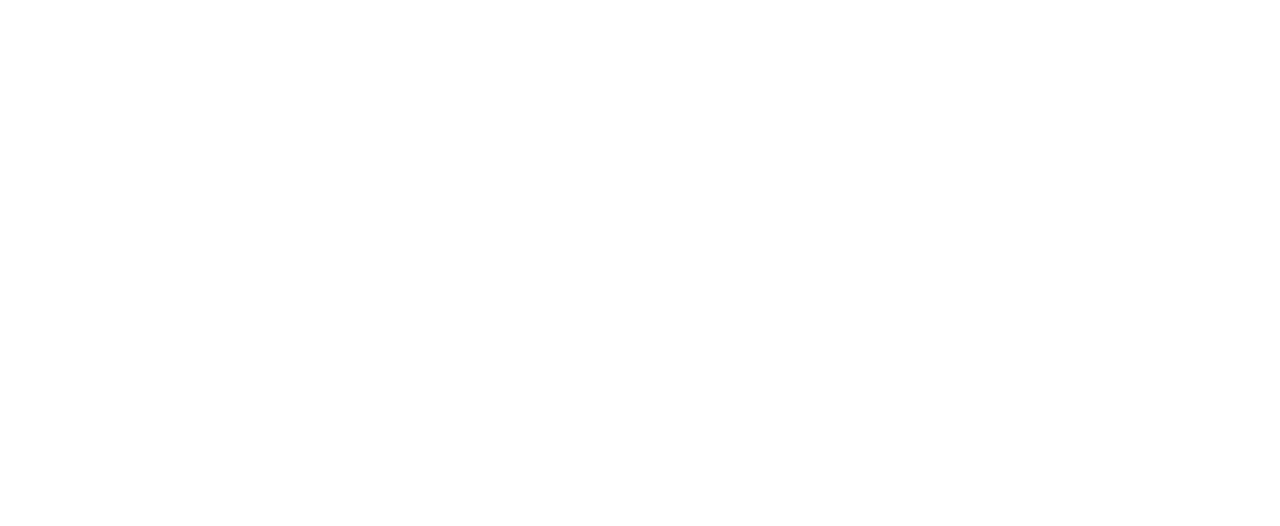
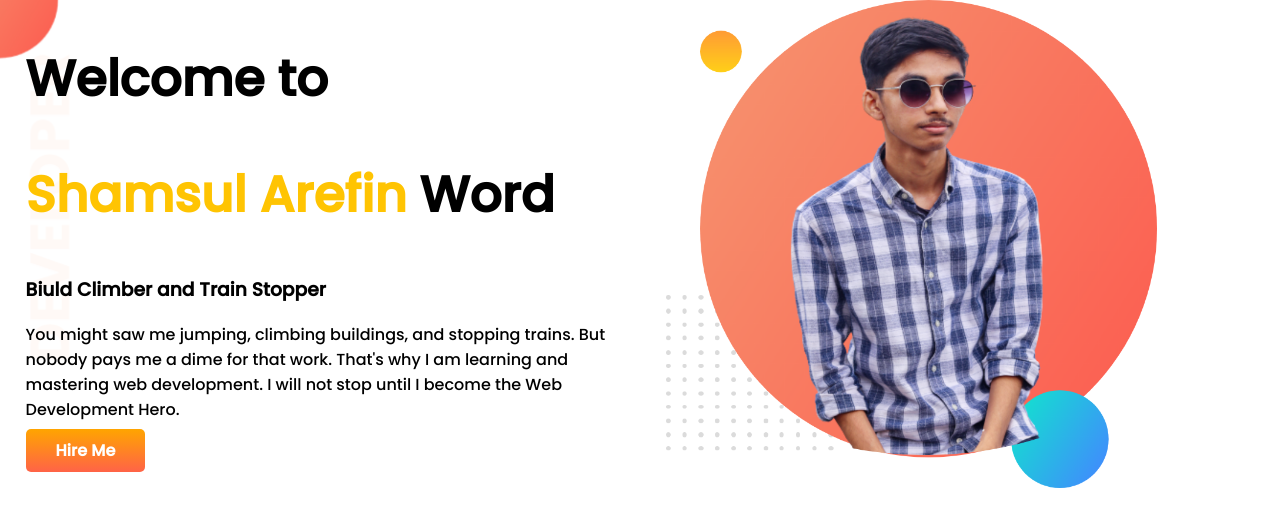
Before and after one commit to Arefin162/developer-, a plain HTML site: page index.html in a window 1280 px wide. Drawn offline with Linux system fonts and the light colour scheme.

Commit message:
top banner added

```diff
--- a/index.html
+++ b/index.html
@@ -1,13 +1,34 @@
 <!DOCTYPE html>
 <html lang="en">
+
 <head>
     <meta charset="UTF-8">
     <meta http-equiv="X-UA-Compatible" content="IE=edge">
     <meta name="viewport" content="width=device-width, initial-scale=1.0">
     <title>Shamsul Arefin</title>
+    <link rel="preconnect" href="https://fonts.googleapis.com">
+    <link rel="preconnect" href="https://fonts.gstatic.com" crossorigin>
+    <link href="https://fonts.googleapis.com/css2?family=Poppins:wght@500&display=swap" rel="stylesheet">
     <link rel="stylesheet" href="style.css">
 </head>
+
 <body>
+    <section class="jkj">
+        <div class="klk">
+            <h1>Welcome to</h1>
+            <h1><span class="lol">Shamsul Arefin</span> Word</h1>
+            <h3>Biuld Climber and Train Stopper</h3>
+            <p>You might saw me jumping, climbing buildings, and stopping trains. But nobody pays me a dime for that
+                work.
+                That's why I am learning and mastering web development. I will not stop until I become the Web
+                Development
+                Hero.</p>
+            <a class="link" target="_blank" href="https://www.facebook.com/shamsul.arefin.106902">Hire Me</a>
+        </div>
+        <div class="klk">
+            <img src="images/mypic.png" alt="">
+        </div>
+    </section>
+</body>
 
-</body>
 </html>
--- a/style.css
+++ b/style.css
@@ -0,0 +1,33 @@
+body{
+    font-family: 'Poppins', sans-serif;
+    margin: 0px;
+}
+h1{
+    font-size: 50px;
+}
+.lol{
+    color: rgb(255, 196, 2);
+}
+section{
+    display: inline-flex;
+}
+.klk{
+    width: 50%;
+    padding-left: 2%;
+}
+.klk img{
+    width: 80%;
+}
+.link{
+    text-decoration: none;
+    background-image: linear-gradient(orange,tomato);
+    padding: 10px 30px;
+    color: white;
+    font-weight: 700;
+    border-radius: 5px;
+
+}
+.jkj{
+    background-image: url(images/top-banner.png);
+    background-repeat: no-repeat;
+}
```
Also changed, not shown: images/dream-bg.png (added), images/exp-bg.png (added), images/jhankar.png (added), images/jhankar2.png (added), images/my-bg.png (added), images/my-bg2.png (added), images/mypic.png (added), images/top-banner.png (added), 7 other files.
